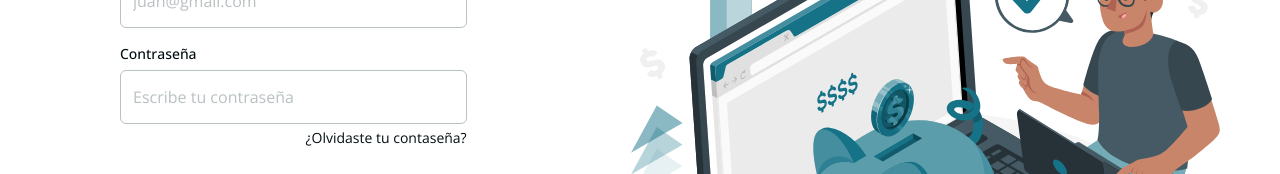
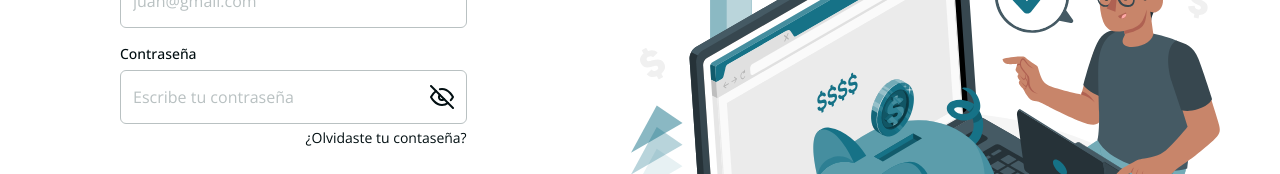
Before and after one commit to MarcAlva2003/vita-wallet-test, a Next.js app: page /auth/login in a window 1280 px wide. Shown: the part 319-493 px from the top of the page. Built offline with nearby package versions, Linux system fonts and the light colour scheme.

Commit message:
Add: password icon

```diff
--- a/src/app/auth/login/page.tsx
+++ b/src/app/auth/login/page.tsx
@@ -1,8 +1,9 @@
 'use client'
+
+import { CheckIcon, EyeIcon, EyeOffIcon } from '@/assets/icons/ui'
 
 import { APP_ROUTES } from '@/constants/app-routes.constant'
 import Button from '@/components/UI/button/button.component'
-import { CheckIcon } from '@/assets/icons/ui'
 import Input from '@/components/UI/input/input.component'
 import Link from 'next/link'
 import { MoneyIncomeIcon } from '@/assets/icons'
@@ -21,6 +22,7 @@ type Inputs = {
 }
 
 export default function LoginPage() {
+  const [showPassword, setShowPassword] = useState<boolean>(false)
   const [emailCheck, setEmailCheck] = useState<string>('')
   const { push } = useRouter()
   const { setTokens, getAccessToken } = useUserToken()
@@ -50,7 +52,7 @@ export default function LoginPage() {
           balances: data.data?.attributes?.balances,
           firstName: data.data?.attributes.first_name,
           lastName: data.data?.attributes.last_name,
-          email: data.data?.attributes.email,
+          email: data.data?.attributes.email
         })
       } else {
       }
@@ -97,6 +99,7 @@ export default function LoginPage() {
               label="Contraseña"
               placeholder="Escribe tu contraseña"
               labelBottom={<Link href={'/'}>¿Olvidaste tu contaseña?</Link>}
+              type={showPassword ? 'text' : 'password'}
               {...register('password', {
                 required: {
                   value: true,
@@ -112,6 +115,11 @@ export default function LoginPage() {
               onChange={() => {
                 clearErrors('password')
               }}
+              iconRight={
+                <button className='w-full h-full flex items-center justify-center' onClick={() => {setShowPassword(!showPassword)}}>
+                  {showPassword ? <EyeIcon></EyeIcon> : <EyeOffIcon></EyeOffIcon>}
+                </button>
+              }
             />
           </div>
           <Button variant="gradiant" onClick={onSubmit} disabled={isPending}>
--- a/src/components/UI/input/input.component.tsx
+++ b/src/components/UI/input/input.component.tsx
@@ -35,11 +35,11 @@ const Input: React.FC<InputProps> = (props) => {
       {/* INPUT BODY */}
       <div className="relative">
         {iconLeft && (
-          <div className="absolute inset-y-0 left-0 flex items-center pl-3 pointer-events-none text-sm">{iconLeft}</div>
+          <div className="absolute inset-y-0 left-0 flex items-center w-[50px] justify-center">{iconLeft}</div>
         )}
         <input className={inputClsx} {...rest} />
         {iconRight && (
-          <div className="absolute inset-y-0 right-0 flex items-center pr-3 pointer-events-none">{iconRight}</div>
+          <div className="absolute inset-y-0 right-0 flex items-center w-[50px] justify-center">{iconRight}</div>
         )}
       </div>
       {/* INPUT BOTTOM */}
```
